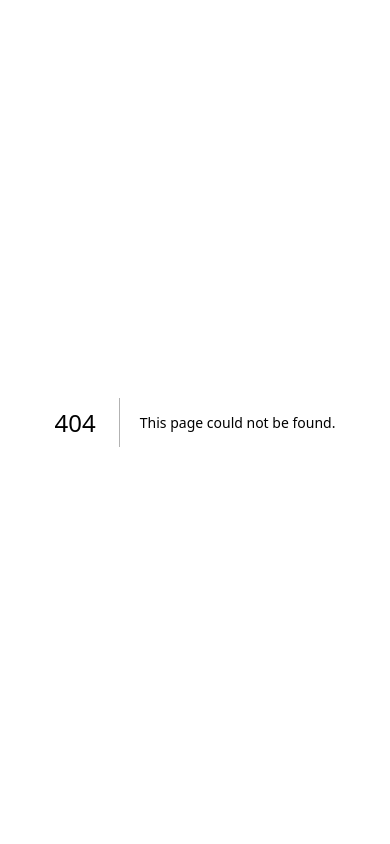
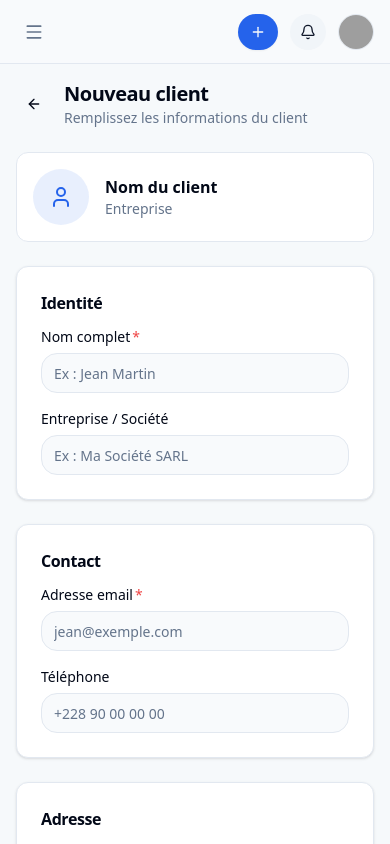
Before and after one commit to Tkatansaou/tchaafacture, a Next.js app: page /customers/new in a window 390 px wide. Before the commit this address had no page. Built offline with nearby package versions, Linux system fonts and the light colour scheme; grey boxes are pictures that could not be loaded.

Commit message:
feat: add dedicated /customers/new page with full form
Replaces modal-only creation with a full page form:
identity (name, company), contact (email, phone), address,
internal notes. Live avatar preview updates as name is typed.
Customers list "Nouveau client" button now links to this page.

```diff
--- /dev/null
+++ b/src/app/customers/new/page.tsx
@@ -0,0 +1,185 @@
+'use client'
+
+import { useState } from 'react'
+import { useRouter } from 'next/navigation'
+import { ArrowLeft, Save, User } from 'lucide-react'
+import Link from 'next/link'
+
+import { DashboardLayout } from '@/components/layout/dashboard-layout'
+import { Button } from '@/components/ui/button'
+import { Input } from '@/components/ui/input'
+import { Textarea } from '@/components/ui/textarea'
+import { Card, CardContent, CardHeader, CardTitle } from '@/components/ui/card'
+import { useCustomers } from '@/lib/store'
+
+function uid() {
+  return Math.random().toString(36).slice(2, 10)
+}
+
+interface FormData {
+  name: string
+  company: string
+  email: string
+  phone: string
+  address: string
+  notes: string
+}
+
+const empty = (): FormData => ({
+  name: '', company: '', email: '', phone: '', address: '', notes: '',
+})
+
+export default function NewCustomerPage() {
+  const router = useRouter()
+  const { addCustomer } = useCustomers()
+
+  const [form, setForm] = useState<FormData>(empty())
+  const [errors, setErrors] = useState<Partial<FormData>>({})
+  const [saving, setSaving] = useState(false)
+
+  const set = (field: keyof FormData) => (
+    e: React.ChangeEvent<HTMLInputElement | HTMLTextAreaElement>
+  ) => setForm((p) => ({ ...p, [field]: e.target.value }))
+
+  const validate = (): boolean => {
+    const e: Partial<FormData> = {}
+    if (!form.name.trim()) e.name = 'Le nom est requis'
+    if (!form.email.trim()) e.email = "L'email est requis"
+    else if (!/^[^\s@]+@[^\s@]+\.[^\s@]+$/.test(form.email)) e.email = 'Email invalide'
+    setErrors(e)
+    return Object.keys(e).length === 0
+  }
+
+  const handleSave = () => {
+    if (!validate()) return
+    setSaving(true)
+    addCustomer({
+      id: uid(),
+      name: form.name.trim(),
+      company: form.company.trim(),
+      email: form.email.trim(),
+      phone: form.phone.trim(),
+      address: form.address.trim(),
+      avatarSeed: form.name.split(' ')[0] || uid(),
+      totalInvoices: 0,
+      totalAmount: 0,
+      createdAt: new Date().toISOString().split('T')[0],
+    })
+    router.push('/customers')
+  }
+
+  const field = (
+    key: keyof FormData,
+    label: string,
+    type = 'text',
+    placeholder = '',
+    required = false
+  ) => (
+    <div>
+      <label className="mb-1.5 block text-sm font-medium">
+        {label}{required && <span className="ml-0.5 text-red-500">*</span>}
+      </label>
+      <Input
+        type={type}
+        placeholder={placeholder}
+        value={form[key]}
+        onChange={set(key)}
+        className={errors[key] ? 'border-red-400 focus-visible:ring-red-400' : ''}
+      />
+      {errors[key] && <p className="mt-1 text-xs text-red-500">{errors[key]}</p>}
+    </div>
+  )
+
+  return (
+    <DashboardLayout>
+      <div className="mx-auto max-w-2xl space-y-6">
+
+        {/* Header */}
+        <div className="flex items-center gap-3">
+          <Button variant="ghost" size="icon" asChild>
+            <Link href="/customers"><ArrowLeft className="h-4 w-4" /></Link>
+          </Button>
+          <div>
+            <h1 className="text-xl font-bold tracking-tight">Nouveau client</h1>
+            <p className="text-sm text-muted-foreground">Remplissez les informations du client</p>
+          </div>
+        </div>
+
+        {/* Avatar preview */}
+        <div className="flex items-center gap-4 rounded-xl border bg-card p-4">
+          <div className="flex h-14 w-14 items-center justify-center rounded-full bg-primary/10 text-primary">
+            {form.name ? (
+              <span className="text-lg font-bold">
+                {form.name.split(' ').map((n) => n[0]).join('').slice(0, 2).toUpperCase()}
+              </span>
+            ) : (
+              <User className="h-6 w-6" />
+            )}
+          </div>
+          <div>
+            <p className="font-semibold">{form.name || 'Nom du client'}</p>
+            <p className="text-sm text-muted-foreground">{form.company || 'Entreprise'}</p>
+          </div>
+        </div>
+
+        {/* Identité */}
+        <Card>
+          <CardHeader className="pb-3">
+            <CardTitle className="text-base">Identité</CardTitle>
+          </CardHeader>
+          <CardContent className="space-y-4">
+            {field('name', 'Nom complet', 'text', 'Ex : Jean Martin', true)}
+            {field('company', 'Entreprise / Société', 'text', 'Ex : Ma Société SARL')}
+          </CardContent>
+        </Card>
+
+        {/* Contact */}
+        <Card>
+          <CardHeader className="pb-3">
+            <CardTitle className="text-base">Contact</CardTitle>
+          </CardHeader>
+          <CardContent className="space-y-4">
+            {field('email', 'Adresse email', 'email', 'jean@exemple.com', true)}
+            {field('phone', 'Téléphone', 'tel', '+228 90 00 00 00')}
+          </CardContent>
+        </Card>
+
+        {/* Adresse */}
+        <Card>
+          <CardHeader className="pb-3">
+            <CardTitle className="text-base">Adresse</CardTitle>
+          </CardHeader>
+          <CardContent>
+            {field('address', 'Adresse complète', 'text', 'Rue, Ville, Pays')}
+          </CardContent>
+        </Card>
+
+        {/* Notes */}
+        <Card>
+          <CardHeader className="pb-3">
+            <CardTitle className="text-base">Notes internes</CardTitle>
+          </CardHeader>
+          <CardContent>
+            <Textarea
+              placeholder="Informations supplémentaires sur ce client (facultatif)..."
+              value={form.notes}
+              onChange={set('notes')}
+              rows={3}
+            />
+          </CardContent>
+        </Card>
+
+        {/* Actions */}
+        <div className="flex justify-end gap-3 pb-6">
+          <Button variant="outline" asChild>
+            <Link href="/customers">Annuler</Link>
+          </Button>
+          <Button onClick={handleSave} disabled={saving} className="rounded-full px-6">
+            <Save className="mr-2 h-4 w-4" />
+            Enregistrer le client
+          </Button>
+        </div>
+      </div>
+    </DashboardLayout>
+  )
+}
--- a/src/app/customers/page.tsx
+++ b/src/app/customers/page.tsx
@@ -2,6 +2,7 @@
 
 import { useState } from 'react'
 import { Search, Plus, Mail, Phone, FileText, Pencil, Trash2 } from 'lucide-react'
+import Link from 'next/link'
 
 import { DashboardLayout } from '@/components/layout/dashboard-layout'
 import { Button } from '@/components/ui/button'
@@ -34,13 +35,6 @@ export default function CustomersPage() {
     const q = searchQuery.toLowerCase()
     return c.name.toLowerCase().includes(q) || c.email.toLowerCase().includes(q) || c.company.toLowerCase().includes(q)
   })
-
-  const openCreate = () => {
-    setEditing(null)
-    setForm(emptyCustomer())
-    setErrors({})
-    setModalOpen(true)
-  }
 
   const openEdit = (c: Customer) => {
     setEditing(c)
@@ -101,9 +95,11 @@ export default function CustomersPage() {
             <h1 className="text-xl font-bold tracking-tight md:text-2xl">Clients</h1>
             <p className="text-sm text-muted-foreground">{customers.length} clients enregistrés</p>
           </div>
-          <Button className="rounded-full px-4 md:px-6" onClick={openCreate}>
-            <Plus className="mr-0 h-4 w-4 md:mr-2" />
-            <span className="hidden md:inline">Nouveau client</span>
+          <Button className="rounded-full px-4 md:px-6" asChild>
+            <Link href="/customers/new">
+              <Plus className="mr-0 h-4 w-4 md:mr-2" />
+              <span className="hidden md:inline">Nouveau client</span>
+            </Link>
           </Button>
         </div>
 
```
